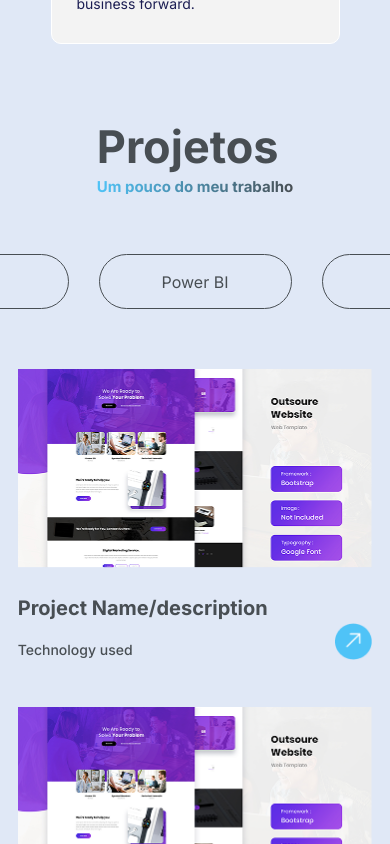
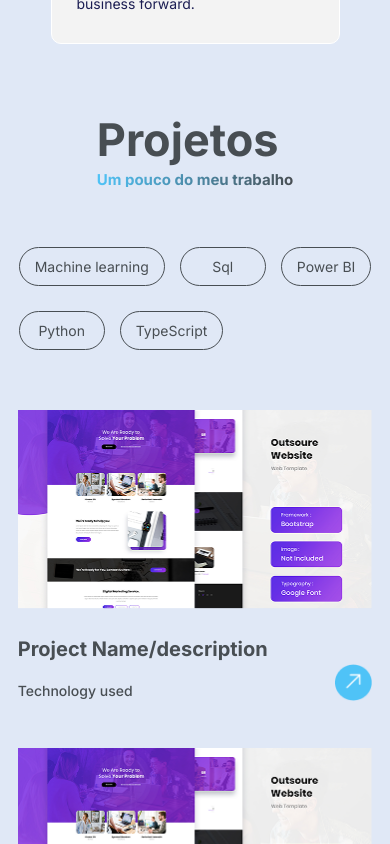
Before and after one commit to yasminmcedo11/portfolio, a Next.js app: page / in a window 390 px wide. Shown: the part 3660-4504 px from the top of the page. Built offline with nearby package versions, Linux system fonts and the light colour scheme.

Commit message:
feat: adicionando responsividade a secao Projetos

```diff
--- a/src/components/Buttons/ProjectButtons/styles.module.css
+++ b/src/components/Buttons/ProjectButtons/styles.module.css
@@ -1,9 +1,9 @@
 @import url('https://fonts.googleapis.com/css2?family=Inter:wght@400;500;600;700&display=swap');
 
 .button {
-    width: 193px;
-    height: 55px;
-    padding: 0.625rem;
+    min-width: 8.0625rem;
+    height: 3.4375rem;
+    padding: 0.625rem 1.25rem;
     border-radius: 50px;
     border: 1px solid #484E53;
     font-family: 'Inter', sans-serif;
@@ -14,3 +14,14 @@
     letter-spacing: 0%;
     cursor: pointer;
 }
+
+@media (max-width: 500px) {
+    .button {
+        height: 2.4375rem;
+        min-width: 5.375rem;
+        white-space: nowrap;
+        font-size: 0.875rem;
+        padding: 0.5rem 0.9375rem;
+        text-align: center;
+    }
+}
--- a/src/components/Projetos/index.tsx
+++ b/src/components/Projetos/index.tsx
@@ -11,11 +11,15 @@ export default function Projetos() {
                 <h3>Um pouco do meu trabalho</h3>
             </div>
             <div className={styles.buttons}>
-                <ProjectButtons text="Machine learning"/>
-                <ProjectButtons text="Sql"/>
-                <ProjectButtons text="Power BI"/>
-                <ProjectButtons text="Python"/>
-                <ProjectButtons text="TypeScript"/>
+                <div>
+                    <ProjectButtons text="Machine learning"/>
+                    <ProjectButtons text="Sql"/>
+                    <ProjectButtons text="Power BI"/>
+                </div>
+                <div>
+                    <ProjectButtons text="Python"/>
+                    <ProjectButtons text="TypeScript"/>
+                </div>
             </div>
             <div className={styles.cards}>
                 <CardProjeto/>
--- a/src/components/Projetos/styles.module.css
+++ b/src/components/Projetos/styles.module.css
@@ -4,7 +4,7 @@
     display: flex;
     flex-direction: column;
     align-items: center;
-    margin: 5rem;
+    margin: 1.5625rem 4.375rem;
     gap: 3.75rem;
 }
 
@@ -42,8 +42,38 @@
     gap: 1.875rem;
 }
 
+.buttons > div {
+    display: flex;
+    flex-direction: row;
+    gap: 1.875rem;
+}
+
 .cards {
     display: grid;
     grid-template-columns: repeat(3, 1fr);
     gap: 2.5rem;
 }
+
+@media (max-width: 500px) {
+    .section {
+        margin: 4.5625rem 2.5rem;
+    }
+
+    .buttons {
+        display: flex;
+        flex-direction: column;
+        gap: 1.5625rem;
+    }
+
+    .buttons > div {
+        display: flex;
+        flex-direction: row;
+        gap: 0.9375rem;
+    }
+
+    .cards {
+        display: flex;
+        flex-direction: column;
+        gap: 2.5rem;
+    }
+}
```
